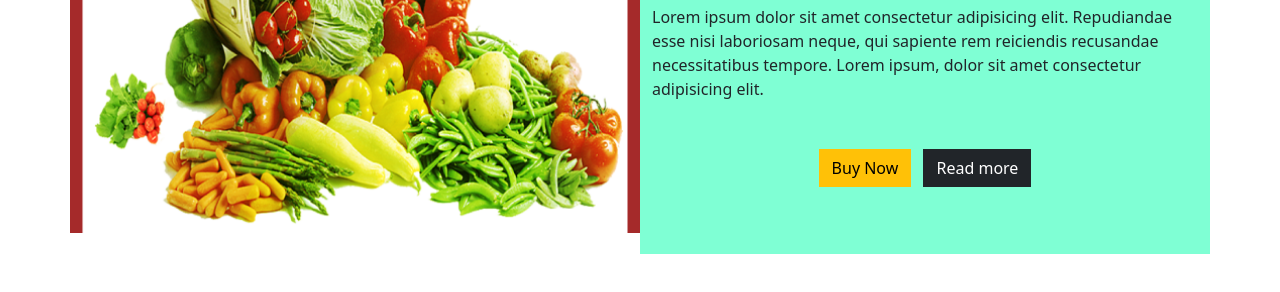
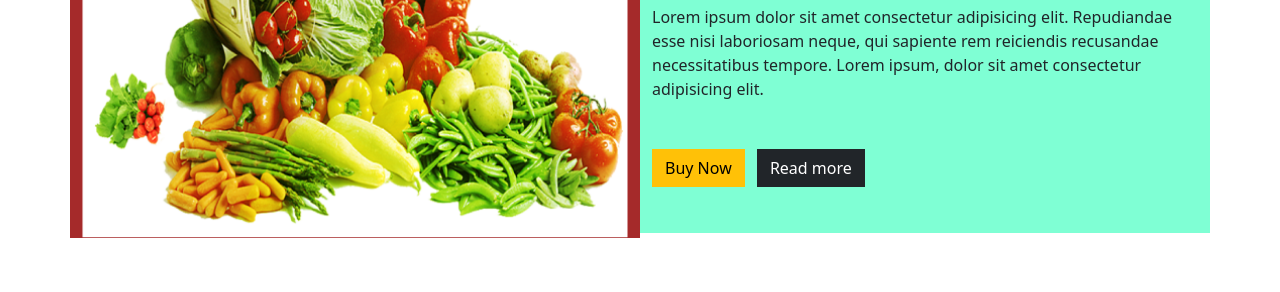
Before and after one commit to maheeen-khan/Vegetable-website, a plain HTML site: page index.html in a window 1280 px wide. Shown: the part 300-592 px from the top of the page. Drawn offline with Linux system fonts and the light colour scheme.

Commit message:
first portion complete

```diff
--- a/index.html
+++ b/index.html
@@ -53,10 +53,10 @@
 
       <div class="container">
         <div class="row">
-            <div class="col-lg-6 col-md-5 col-sm-12 o mt-5">
+            <div class="col-lg-6 col-md-5 col-sm-12 o mt-4 mt-lg-5">
                 <img src="./images/front.png" alt="Vegetables" class="front-img img-fluid">
             </div>
-            <div class="col-lg-6 col-md-7 col-sm-12 t mt-5">
+            <div class="col-lg-6 col-md-7 col-sm-12 t mt-4 mt-lg-5">
                 <h1 class="front-head-1">
                     Vegetables
                 </h1>
@@ -66,7 +66,7 @@
                 <p class="para">
                     Lorem ipsum dolor sit amet consectetur adipisicing elit. Repudiandae esse nisi laboriosam neque, qui sapiente rem reiciendis recusandae necessitatibus tempore. Lorem ipsum, dolor sit amet consectetur adipisicing elit.
                 </p>
-                <div class="front-button text-center mt-5">
+                <div class="front-button mt-5">
                 <button type="button" class="btn btn-warning front-btn me-2">Buy Now</button>
                 <button type="button" class="btn btn-dark front-btn">Read more</button>
             </div>
--- a/style.css
+++ b/style.css
@@ -40,7 +40,7 @@ opacity: 0px;
 .o{
     background-color: brown;
     width: 540px;
-height: 411.69px;
+/* height: 411.69px; */
 gap: 0px;
 opacity: 0px;
 
@@ -48,7 +48,7 @@ opacity: 0px;
 .t{
     background-color: aquamarine;
     width: 570px;
-height: 432.93px;
+height: 411.69px;
 gap: 0px;
 opacity: 0px;
 
```
